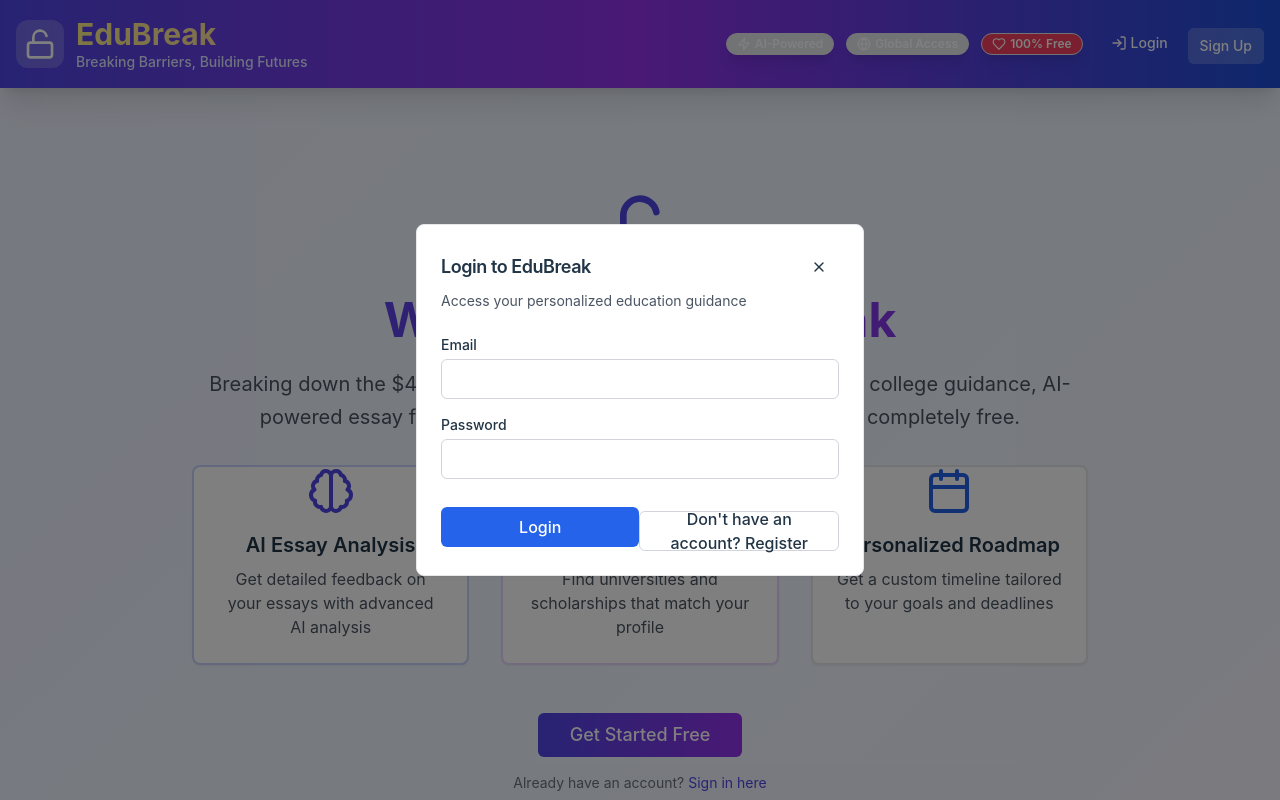
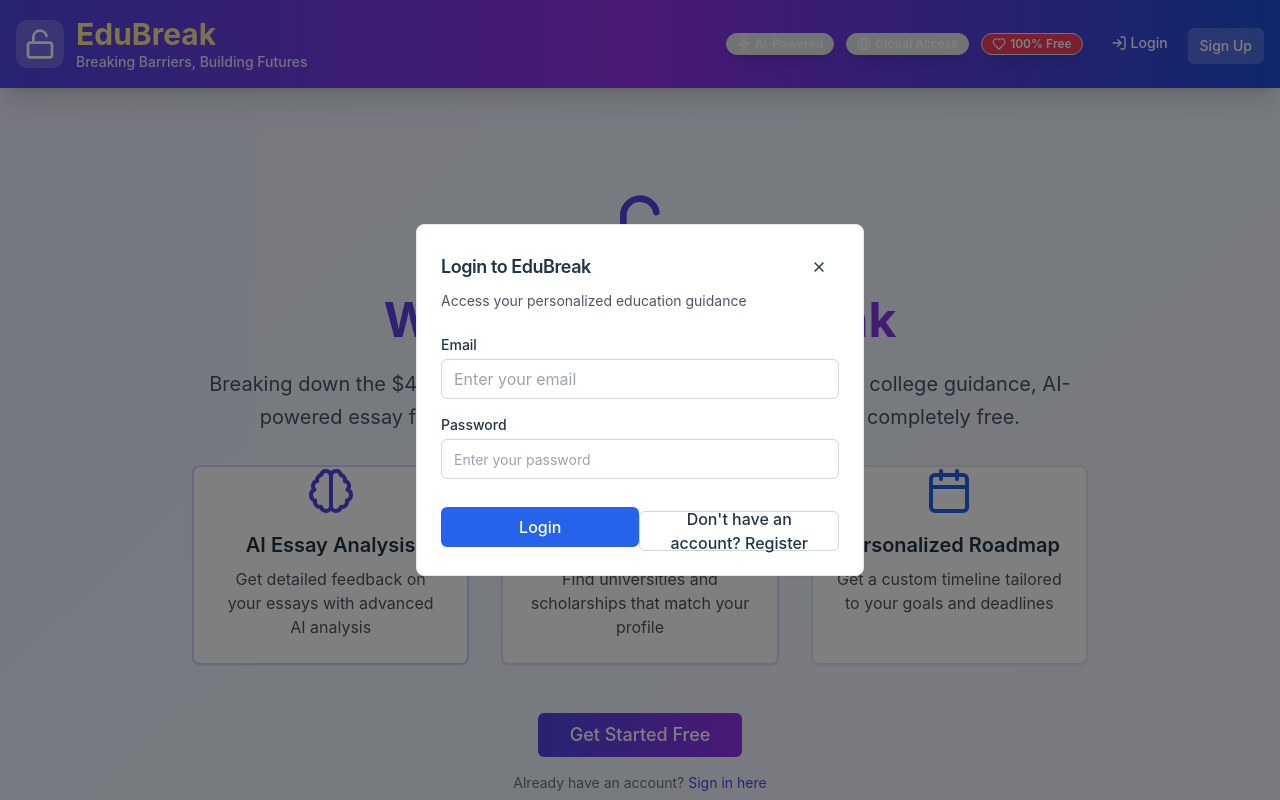
Before and after one commit to bsnack/collegeequity-platform, a React (Vite) app: page / in a window 1280 px wide. Both pictures are taken after a click on the button "Login". Shown: the top 800 px of the page. Built offline with nearby package versions, Linux system fonts and the light colour scheme.

Commit message:
Update App.jsx

```diff
--- a/src/App.jsx
+++ b/src/App.jsx
@@ -636,7 +636,24 @@
   const progressPercentage = userMilestones.length > 0 ? (completedMilestones / userMilestones.length) * 100 : 0;
 
   // Modal Components
-  const LoginModal = () => (
+  const LoginModal = () => {
+  const [email, setEmail] = useState("");
+  const [password, setPassword] = useState("");
+
+  const handleSubmit = (e) => {
+    e.preventDefault();
+    const user = users[email];
+    if (user && user.password === password) {
+      setCurrentUser(user);
+      setShowLogin(false);
+      setEmail("");
+      setPassword("");
+    } else {
+      alert("Invalid credentials!");
+    }
+  };
+
+  return (
     <div className="fixed inset-0 bg-black bg-opacity-50 flex items-center justify-center z-50">
       <Card className="w-full max-w-md mx-4">
         <CardHeader>
@@ -648,23 +665,26 @@
           </div>
           <CardDescription>Access your personalized education guidance</CardDescription>
         </CardHeader>
-        <form onSubmit={handleLogin}>
+        <form onSubmit={handleSubmit}>
           <CardContent className="space-y-4">
             <div>
               <label className="block text-sm font-medium mb-1">Email</label>
-              <Input
-                type="email"
-                value={loginData.email}
-                onChange={(e) => setLoginData({...loginData, email: e.target.value})}
-                required
-              />
+                <input
+                    type="email"
+                    value={email}
+                    onChange={(e) => setEmail(e.target.value)}
+                    placeholder="Enter your email"
+                    className="flex h-10 w-full rounded-md border border-gray-300 px-3 py-2"
+                    required
+                />
             </div>
             <div>
               <label className="block text-sm font-medium mb-1">Password</label>
               <Input
                 type="password"
-                value={loginData.password}
-                onChange={(e) => setLoginData({...loginData, password: e.target.value})}
+                value={password}
+                onChange={(e) => setPassword(e.target.value)}
+                placeholder="Enter your password"
                 required
               />
             </div>
@@ -687,6 +707,7 @@
       </Card>
     </div>
   );
+};
 
   const RegisterModal = () => (
     <div className="fixed inset-0 bg-black bg-opacity-50 flex items-center justify-center z-50">
```
